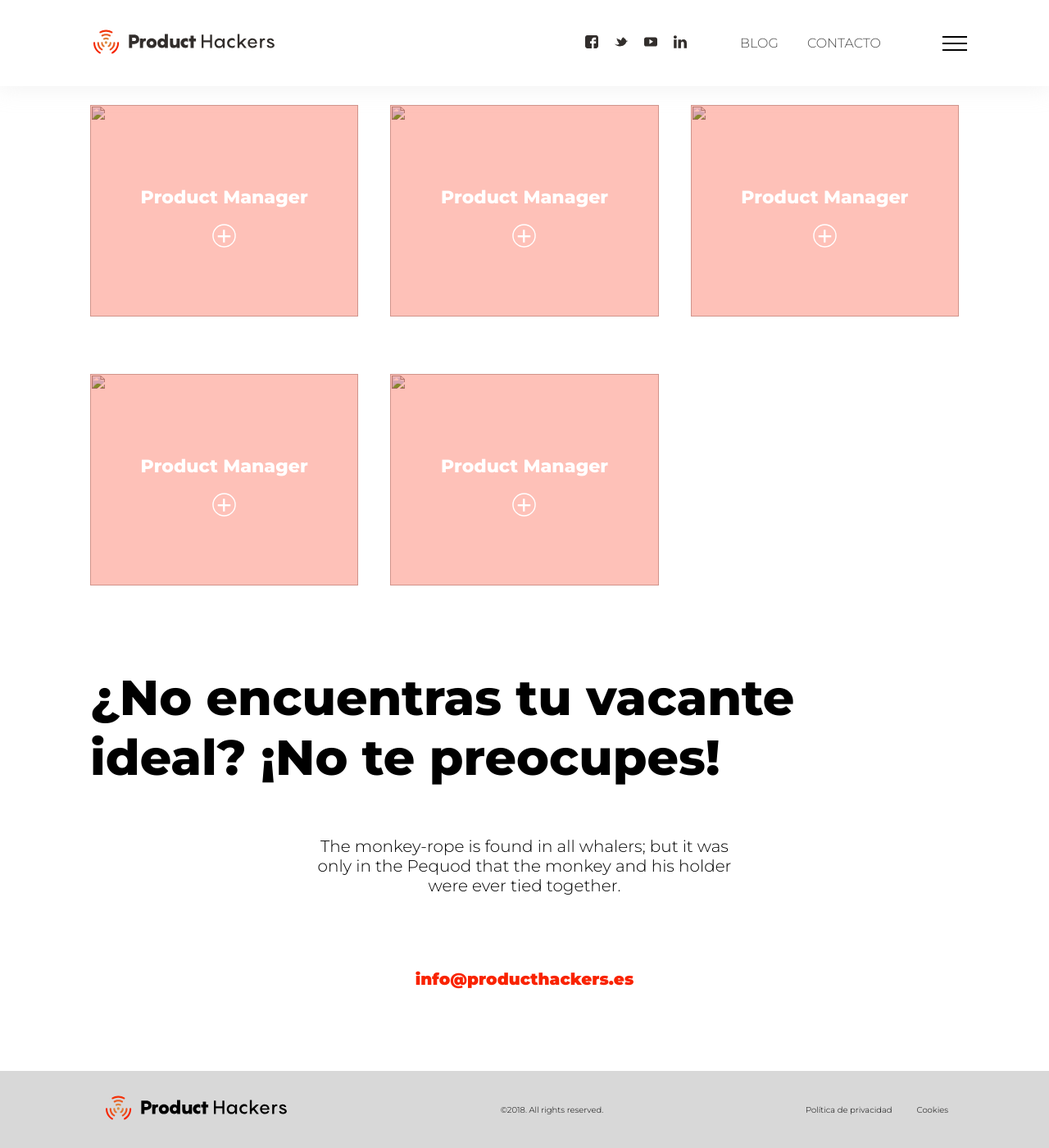
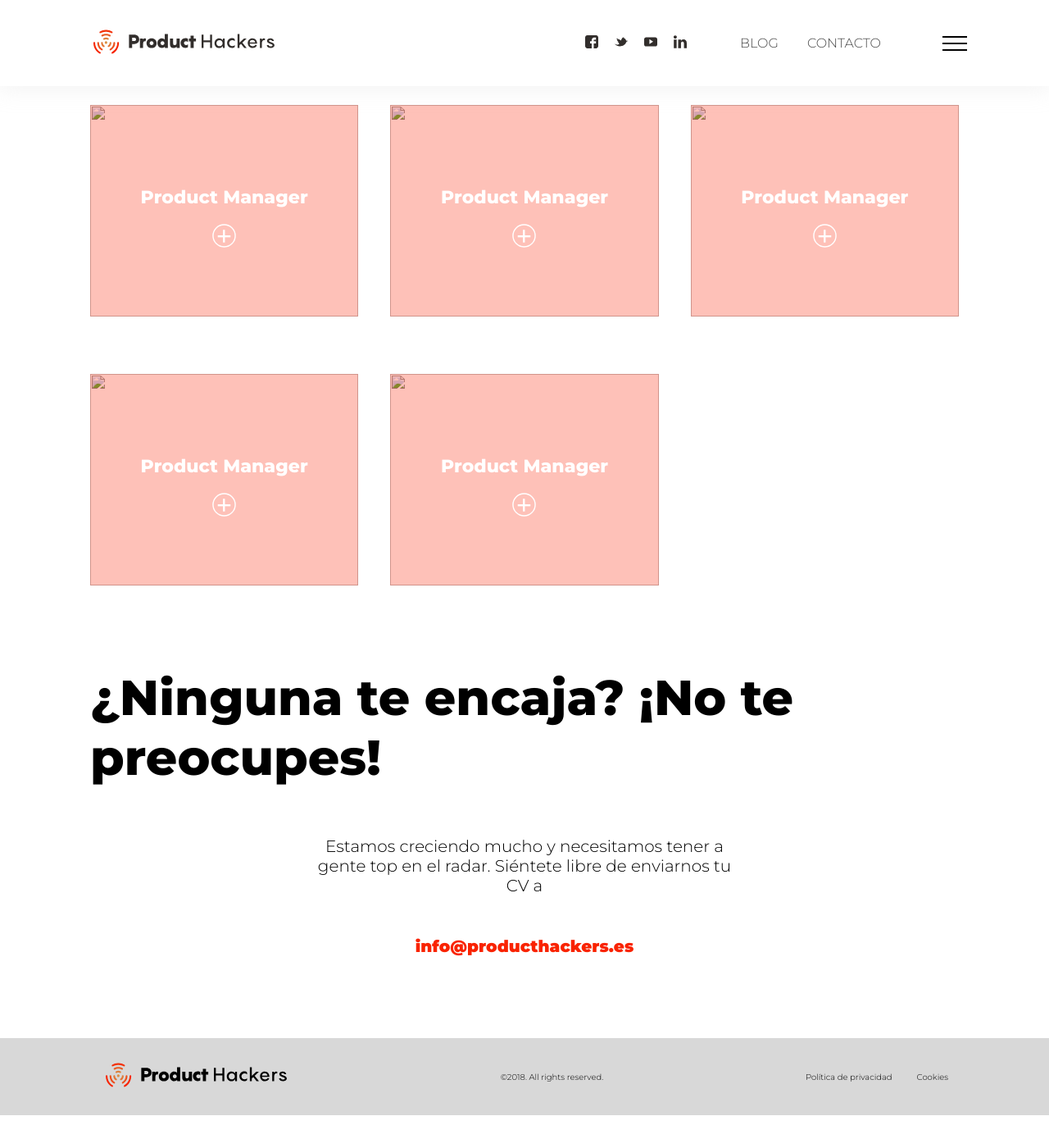
Before and after one commit to ProductHackers/ph-website-theme, a Jekyll site: the page built from unete.md, in a window 1280 px wide and 1400 px high, scrolled down 1986 px. Shown: the whole window at 82% size. Built offline with Jekyll 4.4.1, drawn with Linux system fonts in a browser that asks for light colours; after the commit the page ends 3346 px from its top, so only the background shows below that.

Commit message:
Hiring section finished

```diff
--- a/_data/unete.json
+++ b/_data/unete.json
@@ -44,5 +44,10 @@
         "image": "home-cover.jpg"
       }
     ]
+  },
+  "section_dontworry": {
+    "hero_text": "¿Ninguna te encaja? ¡No te preocupes!",
+    "text": "Estamos creciendo mucho y necesitamos tener a gente top en el radar. Siéntete libre de enviarnos tu CV a",
+    "contact_email": "info@producthackers.es"
   }
 }
--- a/_layouts/unete.html
+++ b/_layouts/unete.html
@@ -38,7 +38,7 @@ layout: default
 {% endif %}
 
 <section class="h-section__dontworry">
-  <h1 class="hero__text">¿No encuentras tu vacante ideal? ¡No te preocupes!</h1>
-  <p>The monkey-rope is found in all whalers; but it was only in the Pequod that the monkey and his holder were ever tied together.</p>
-  <p class="email">info@producthackers.es</p>
+  <h1 class="hero__text">{{ site.data.unete.section_dontworry.hero_text }}</h1>
+  <p>{{ site.data.unete.section_dontworry.text }}</p>
+  <p class="email">{{ site.data.unete.section_dontworry.contact_email }}</p>
 </section>
--- a/_sass/ph-website-theme/unete.scss
+++ b/_sass/ph-website-theme/unete.scss
@@ -166,6 +166,7 @@ section.h-section__dontworry {
     &.email {
       color: $brand-color;
       font-weight: 900;
+      padding-top: 20px;
     }
   }
 }
```
